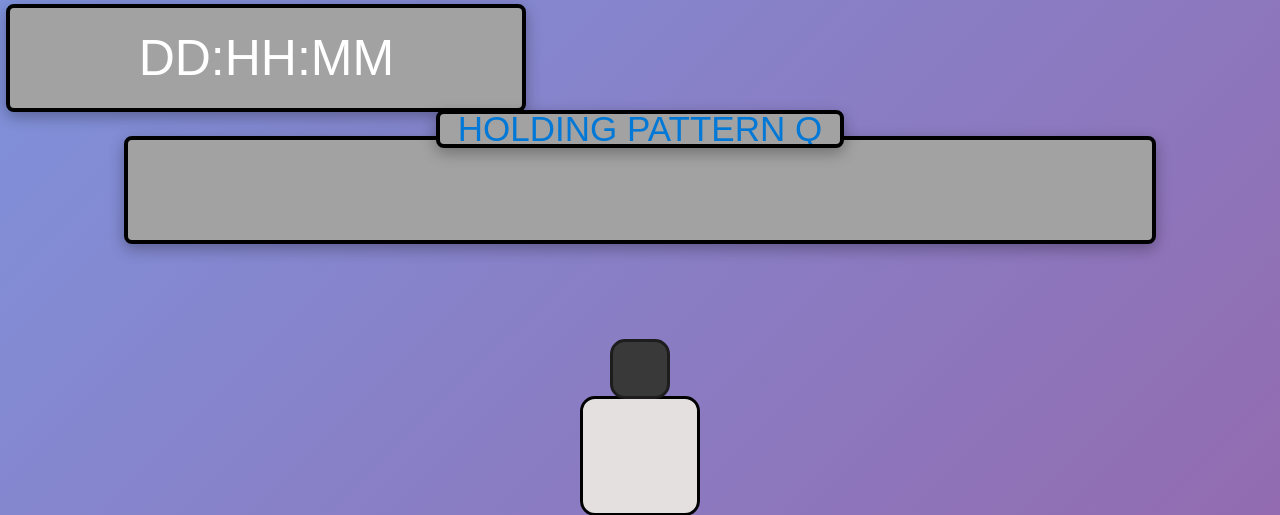
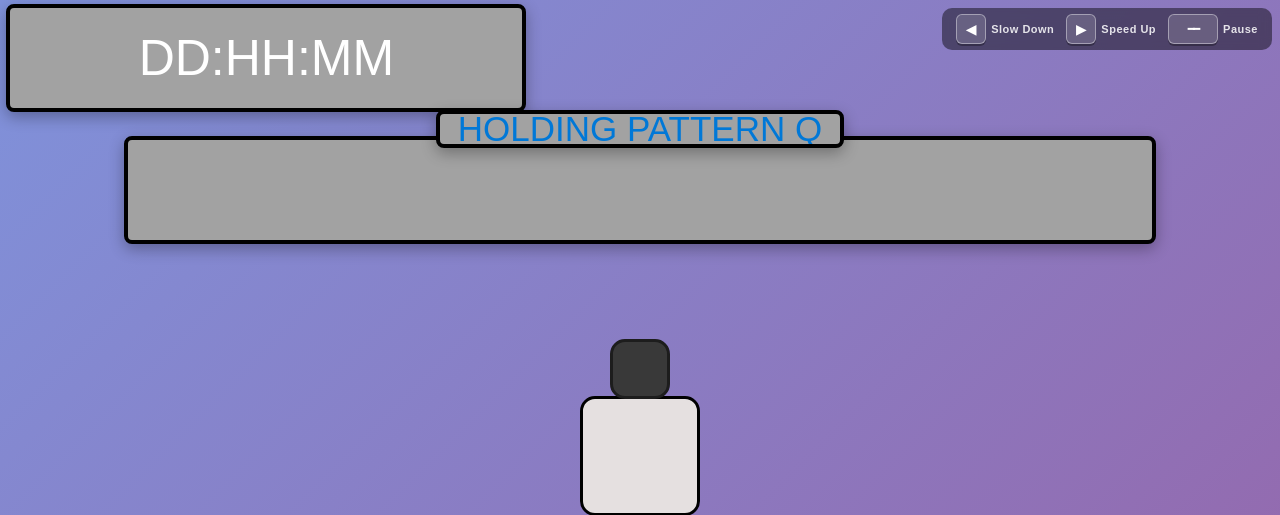
Before and after one commit to crystalng2005/airport-simulation, a Flask app: page /simulation-screen in a window 1280 px wide. Shown: the top 515 px of the page. Run offline with Flask 3, Linux system fonts and the light colour scheme.

Commit message:
Added visual guide

```diff
--- a/airport_sim/static/css/simulation_screen.css
+++ b/airport_sim/static/css/simulation_screen.css
@@ -293,6 +293,54 @@ display: block;
   font-size: 15px;
 }
 
+/* Controls guide - top right */
+.controls-guide {
+  position: absolute;
+  top: 8px;
+  right: 8px;
+  display: flex;
+  gap: 12px;
+  background: rgba(0, 0, 0, 0.45);
+  backdrop-filter: blur(6px);
+  padding: 6px 14px;
+  border-radius: 10px;
+  z-index: 100;
+}
+
+.control-row {
+  display: flex;
+  align-items: center;
+  gap: 5px;
+}
+
+.key-icon {
+  display: inline-flex;
+  align-items: center;
+  justify-content: center;
+  width: 28px;
+  height: 28px;
+  border-radius: 6px;
+  background: rgba(255, 255, 255, 0.15);
+  border: 1.5px solid rgba(255, 255, 255, 0.4);
+  color: #fff;
+  font-size: 14px;
+  box-shadow: 0 2px 0 rgba(0,0,0,0.3);
+}
+
+.key-icon.space-key {
+  width: 48px;
+  font-size: 12px;
+  letter-spacing: -2px;
+}
+
+.control-label {
+  color: rgba(255, 255, 255, 0.85);
+  font-size: 11px;
+  font-weight: 600;
+  letter-spacing: 0.5px;
+  font-family: Arial, sans-serif;
+}
+
 /* not useeedddd */
 .line{
   margin-bottom: 5px;
--- a/airport_sim/templates/simulation_screen.html
+++ b/airport_sim/templates/simulation_screen.html
@@ -36,6 +36,21 @@
     </ul>
   </div>
 
+  <div class="controls-guide">
+    <div class="control-row">
+      <span class="key-icon">&#9664;</span>
+      <span class="control-label">Slow Down</span>
+    </div>
+    <div class="control-row">
+      <span class="key-icon">&#9654;</span>
+      <span class="control-label">Speed Up</span>
+    </div>
+    <div class="control-row">
+      <span class="key-icon space-key">━━</span>
+      <span class="control-label">Pause</span>
+    </div>
+  </div>
+
   <!-- not used right now -->
   <canvas id="canvas"></canvas>
 
```
